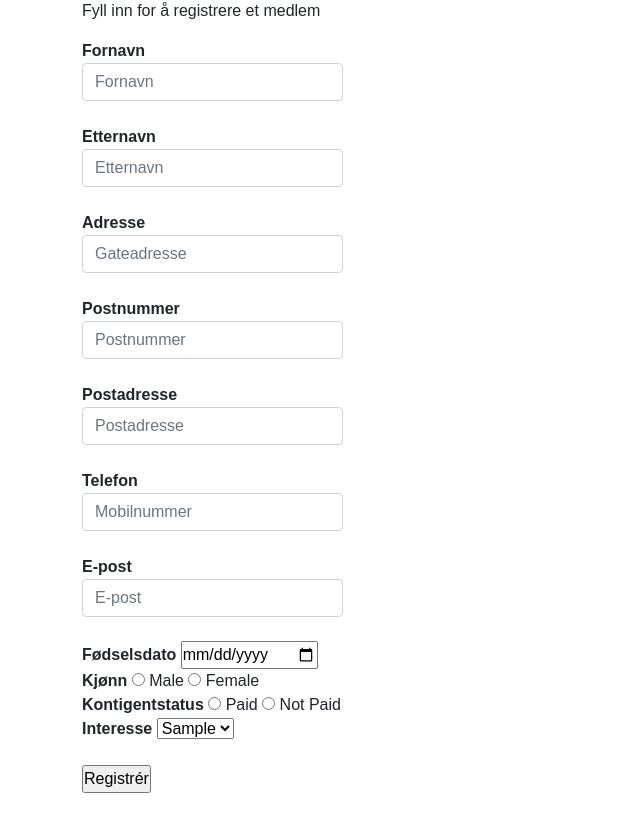
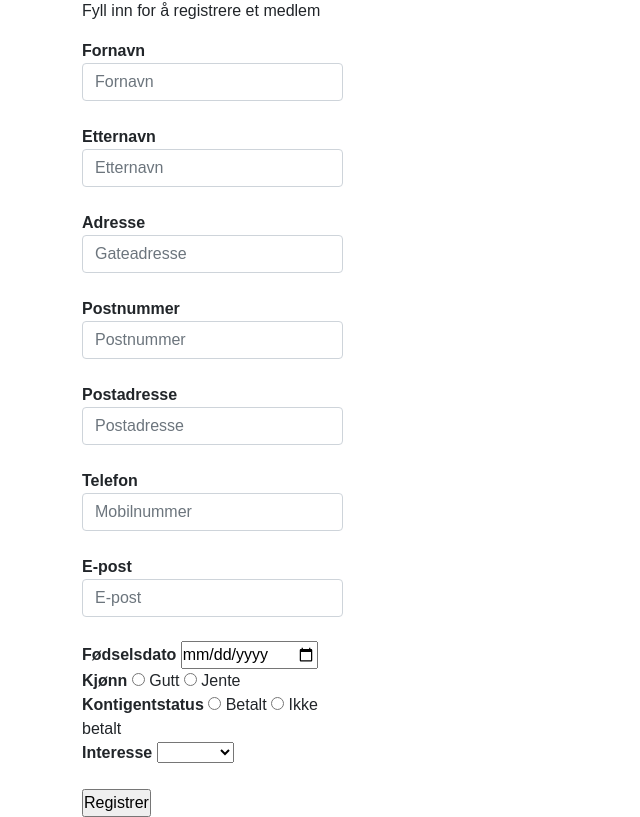
Before and after one commit to EliasGauslaa/Neo, a PHP site: page /registration.php in a window 1280 px wide. Shown: the part 55-872 px from the top of the page, without its empty margins (0-640 px from the left). Before the commit the page ends 848 px from the top, so only its background shows below. Run offline with PHP 8.4, Linux system fonts and the light colour scheme; tables that the repository leaves empty or names only in its code hold one stand-in row (values such as "Sample post").

Commit message:
Rettet noen småting

```diff
--- a/www/site/registration.php
+++ b/www/site/registration.php
@@ -51,23 +51,25 @@
                 <input type="date" name="fdato" value="" required><br>
 
                 <label for="kjønn"><b>Kjønn</b></label>
-                <input type="radio" name="kjønn" value="1"> Male
-                <input type="radio" name="kjønn" value="2"> Female<br>
+                <input type="radio" name="kjønn" value="1"> Gutt
+                <input type="radio" name="kjønn" value="2"> Jente<br>
 
                 <label for="betalt"><b>Kontigentstatus</b></label>
-                <input type="radio" name="betalt" value="betalt"> Paid
-                <input type="radio" name="betalt" value="ikkeBetalt"> Not Paid<br>
+                <input type="radio" name="betalt" value="Betalt"> Betalt
+                <input type="radio" name="betalt" value="Ikke Betalt"> Ikke betalt<br>
 
-                <?php
-                echo "<b>Interesse <b>";
-                echo "<select name='interest'>";
-                while ($row = mysqli_fetch_array($result)) {
-                echo "<option value=" . $row['interest'] ."'>" . $row['interest'] ."</option>";
-                }
-                echo "</select>";
-                ?>
+                <label for="interest"><b>Interesse</b>
+                <select>
+                  <option></option>
+                  <?php
+                    while ($row = mysqli_fetch_array($result)) {
+                      echo "<option value=" . $row['interest'] ."'>" . $row['interest'] ."</option>";
+                    }
+                  ?>
+                </select>
+
                 <br><br>
-                <input type="submit" name="registrer" value="Registrér">
+                <input type="submit" name="registrer" value="Registrer">
                 </div>
             </div>
         </div>
```
